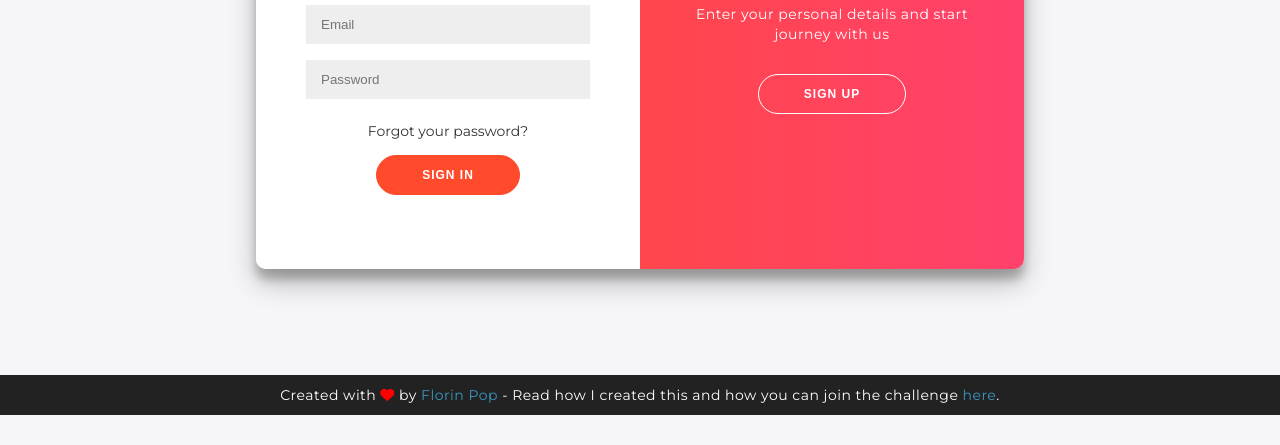
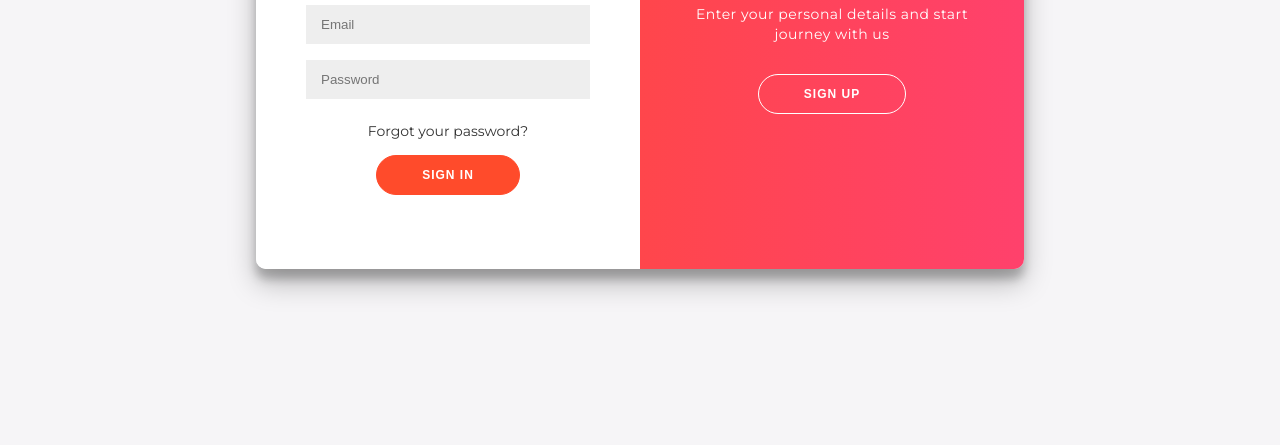
Before and after one commit to Alvin5432/Travel-companion-finder, a website: page public/loginSignup.html in a window 1280 px wide. Shown: the part 385-830 px from the top of the page. Drawn offline with Linux system fonts and the light colour scheme.

Commit message:
this is a addition to the code that was there

```diff
--- a/public/loginSignup.html
+++ b/public/loginSignup.html
@@ -58,16 +58,10 @@
 </div>
 
 <footer>
-  <p>
-    Created with <i class="fa fa-heart"></i> by
-    <a target="_blank" href="https://florin-pop.com">Florin Pop</a>
-    - Read how I created this and how you can join the challenge
-    <a target="_blank" href="https://www.florin-pop.com/blog/2019/03/double-slider-sign-in-up-form/">here</a>.
-  </p>
+
 </footer>
 <script src="index.js"></script>
 <script>
-
 </script>
 </body>
 </html>
--- a/public/main.js
+++ b/public/main.js
@@ -55,6 +55,7 @@ function sendMessage() {
       dateTime: new Date(),
     };
 
+
     sendMessageToServer(data);
     addMessageToUI(true, data);
     saveMessageToDatabase(data.senderEmail, data.receiverEmail, data.message);
@@ -76,7 +77,7 @@ function addMessageToUI(isOwnMessage , data){
     const element = `<li class="${isOwnMessage ? 'message-right' : 'message-left'}">
     <p class="message">
         ${data.message}
-        <span>${data.name}:::${moment(data.dateTime).fromNow()}</span>
+        <span>${data.senderEmail}:::${moment(data.dateTime).fromNow()}</span>
     </p>
     </li>`
 
```
